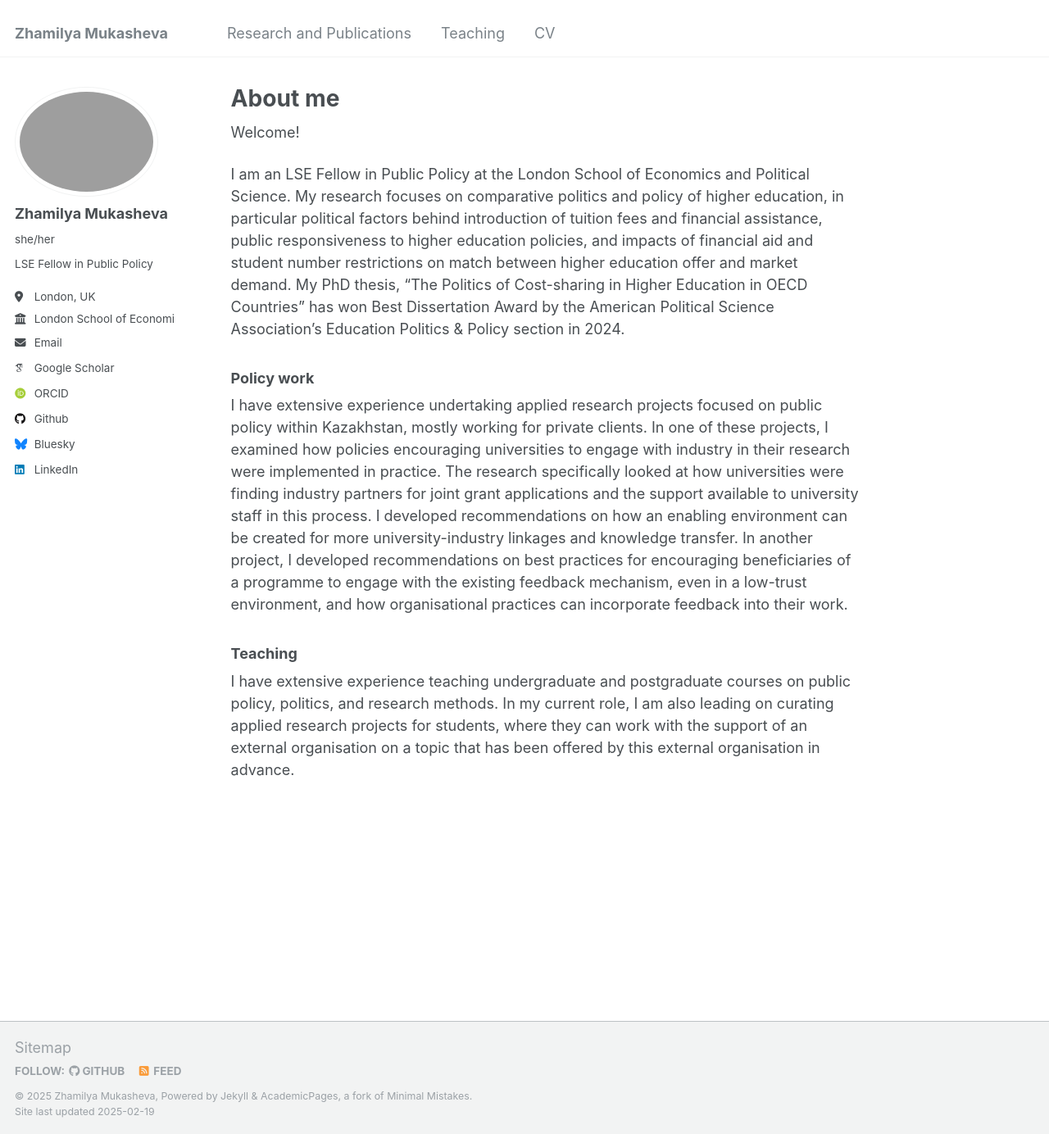
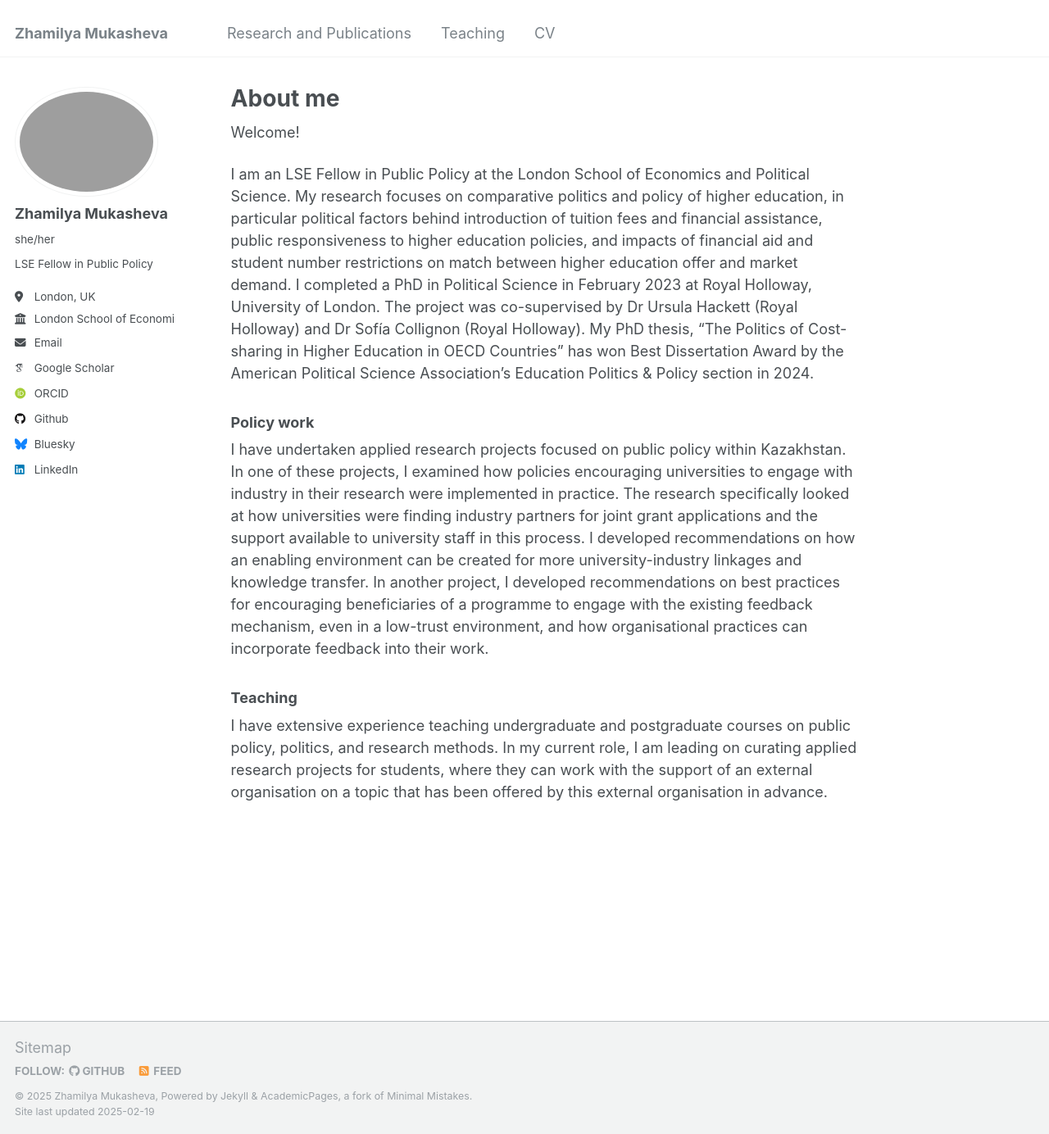
Before and after one commit to zhamilya-mukasheva/zhamilya-mukasheva, a Jekyll site: the page built from _pages/about.md, in a window 1280 px wide and 1384 px high. Shown: the whole window at 82% size. Built offline with Jekyll 4.4.1, drawn with Linux system fonts in a browser that asks for light colours; some web fonts are replaced.

Commit message:
Update about.md

```diff
--- a/_pages/about.md
+++ b/_pages/about.md
@@ -9,13 +9,13 @@ redirect_from:
 
 Welcome!
 
-I am an LSE Fellow in Public Policy at the London School of Economics and Political Science. My research focuses on comparative politics and policy of higher education, in particular political factors behind introduction of tuition fees and financial assistance, public responsiveness to higher education policies, and impacts of financial aid and student number restrictions on match between higher education offer and market demand. My PhD thesis, “The Politics of Cost-sharing in Higher Education in OECD Countries” has won Best Dissertation Award by the American Political Science Association's Education Politics & Policy section in 2024.
+I am an LSE Fellow in Public Policy at the London School of Economics and Political Science. My research focuses on comparative politics and policy of higher education, in particular political factors behind introduction of tuition fees and financial assistance, public responsiveness to higher education policies, and impacts of financial aid and student number restrictions on match between higher education offer and market demand. I completed a PhD in Political Science in February 2023 at Royal Holloway, University of London. The project was co-supervised by Dr Ursula Hackett (Royal Holloway) and Dr Sofía Collignon (Royal Holloway). My PhD thesis, “The Politics of Cost-sharing in Higher Education in OECD Countries” has won Best Dissertation Award by the American Political Science Association's Education Politics & Policy section in 2024.
 
 
 ### Policy work
 
-I have extensive experience undertaking applied research projects focused on public policy within Kazakhstan, mostly working for private clients. In one of these projects, I examined how policies encouraging universities to engage with industry in their research were implemented in practice. The research specifically looked at how universities were finding industry partners for joint grant applications and the support available to university staff in this process. I developed recommendations on how an enabling environment can be created for more university-industry linkages and knowledge transfer. In another project, I developed recommendations on best practices for encouraging beneficiaries of a programme to engage with the existing feedback mechanism, even in a low-trust environment, and how organisational practices can incorporate feedback into their work.
+I have undertaken applied research projects focused on public policy within Kazakhstan. In one of these projects, I examined how policies encouraging universities to engage with industry in their research were implemented in practice. The research specifically looked at how universities were finding industry partners for joint grant applications and the support available to university staff in this process. I developed recommendations on how an enabling environment can be created for more university-industry linkages and knowledge transfer. In another project, I developed recommendations on best practices for encouraging beneficiaries of a programme to engage with the existing feedback mechanism, even in a low-trust environment, and how organisational practices can incorporate feedback into their work.
 
 ### Teaching
 
-I have extensive experience teaching undergraduate and postgraduate courses on public policy, politics, and research methods. In my current role, I am also leading on curating applied research projects for students, where they can work with the support of an external organisation on a topic that has been offered by this external organisation in advance.
+I have extensive experience teaching undergraduate and postgraduate courses on public policy, politics, and research methods. In my current role, I am leading on curating applied research projects for students, where they can work with the support of an external organisation on a topic that has been offered by this external organisation in advance.
```
